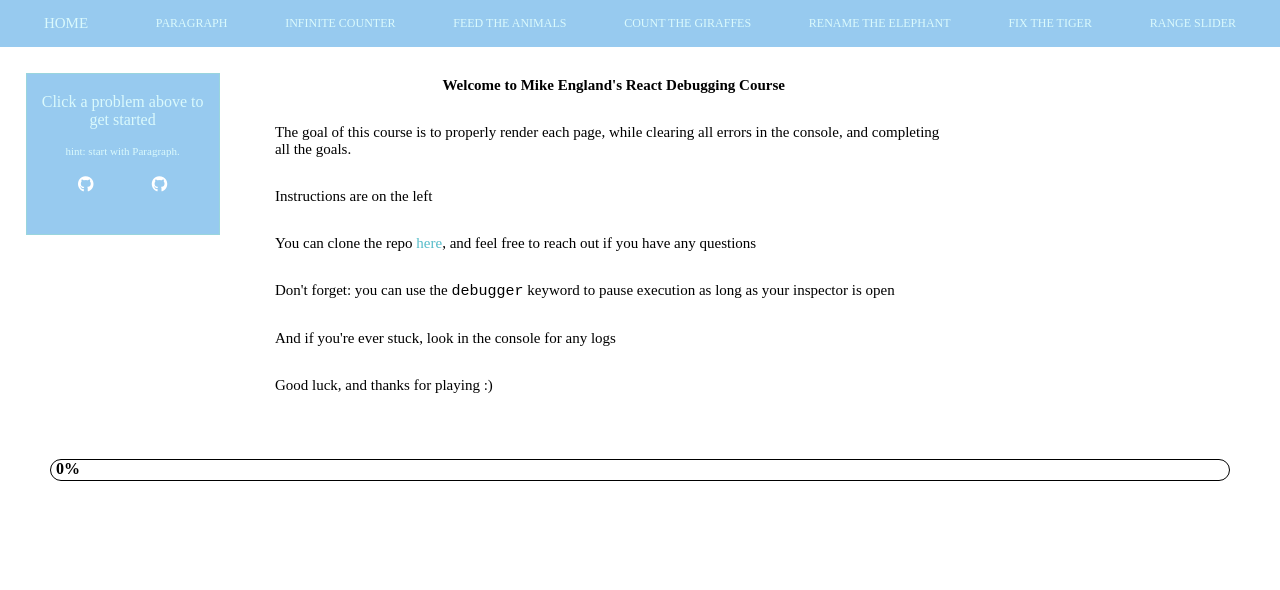
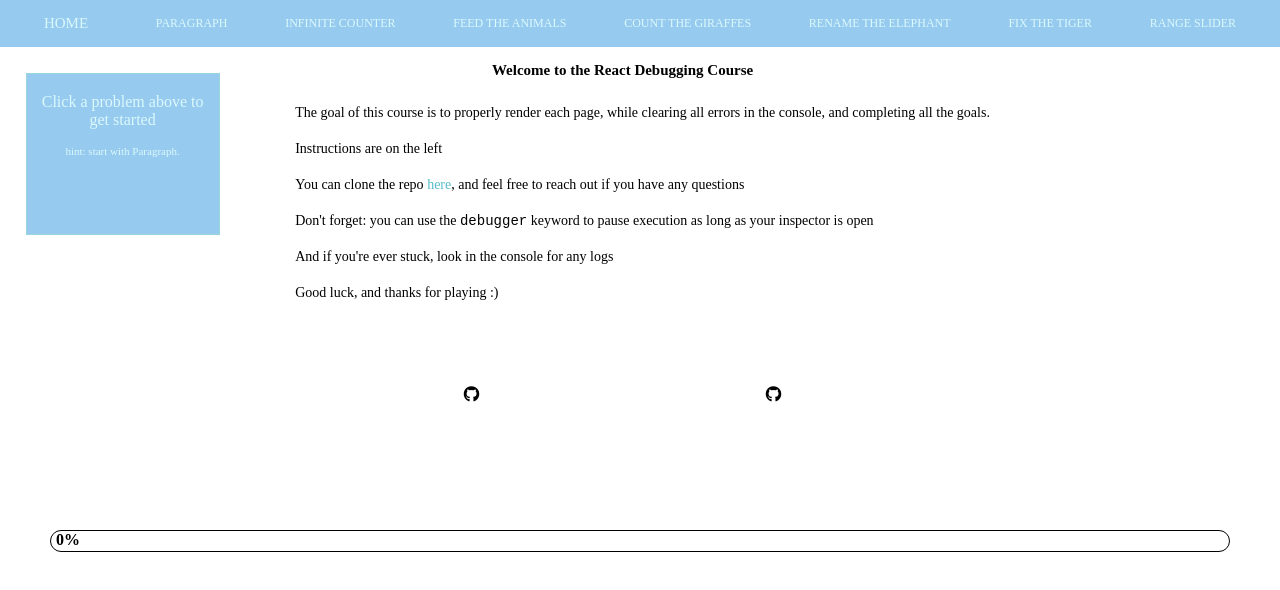
Before and after one commit to michealengland/react-debugging-demo, a React (Create React App) app: page / in a window 1280 px wide. Shown: the top 590 px of the page. Built offline with nearby package versions, Linux system fonts and the light colour scheme.

Commit message:
refactored into ul

```diff
--- a/src/App.js
+++ b/src/App.js
@@ -20,6 +20,7 @@ function App() {
   const [completed, setCompleted] = useState(defaultState)
   const [modal, setModal] = useState(false)
 
+  console.log('example', example)
   useEffect(() => {
     const prevCompleted = localStorage.getItem('completed')
     const prevExample = localStorage.getItem('example')
--- a/src/App.scss
+++ b/src/App.scss
@@ -93,8 +93,10 @@ body {
 
 //instructions component
 .instructions {
+  position: relative;
   height: 20vh;
   width: 15vw;
+  overflow-y: scroll;
   border: 1px solid #99d5dd;
   background-color: #97caef;
   margin: 2%;
@@ -117,11 +119,11 @@ body {
   display: flex;
 }
 
-.home-text {
-  margin: 2% 5% 0 4%;
-  display: flex;
-  flex-direction: column;
-  justify-content: center;
+.homepage-list > li {
+  list-style: none;
+  padding: 10px;
+  font-size: 14px;
+  text-align: left;
 }
 .example-inner {
   margin: 3% 15%;
@@ -219,5 +221,5 @@ body {
 
 .github-icon {
   text-decoration: none;
-  color: white;
+  color: black;
 }
--- a/src/components/HomePage.js
+++ b/src/components/HomePage.js
@@ -1,19 +1,21 @@
 /* eslint-disable react/no-unescaped-entities */
 import React from 'react'
+import Tooltip from './Tooltip/Tooltip'
 
 export default function HomePage() {
   return (
     <div className="homepage">
       <div className="home-text">
         <h3 className="home-title header">
-          Welcome to Mike England's React Debugging Course
+          Welcome to the React Debugging Course
         </h3>
-        <p className="home-title">
+        <ul className="homepage-list">
+          <li>
             The goal of this course is to properly render each page, while
             clearing all errors in the console, and completing all the goals.
-        </p>
-        <p className="home-title">Instructions are on the left</p>
-        <p className="home-title">
+          </li>
+          <li>Instructions are on the left</li>
+          <li>
             You can clone the repo{' '}
             <a
               target="_blank"
@@ -24,15 +26,36 @@ export default function HomePage() {
               here
             </a>
             , and feel free to reach out if you have any questions{' '}
-        </p>
-        <p className="home-title">
+          </li>
+          <li>
             Don't forget: you can use the <code>debugger</code> keyword to pause
             execution as long as your inspector is open
-        </p>
-        <p className="home-title">
-          And if you're ever stuck, look in the console for any logs
-        </p>
-        <p className="home-title">Good luck, and thanks for playing :) </p>
+          </li>
+          <li>And if you're ever stuck, look in the console for any logs</li>
+          <li>Good luck, and thanks for playing :) </li>
+        </ul>
+        <div className="contact">
+          <Tooltip text={"Mike England's Github"}>
+            <a
+              href="https://github.com/michealengland"
+              target="_blank"
+              rel="noreferrer"
+              className="github-icon"
+            >
+              <i className="fa fa-github"></i>{' '}
+            </a>
+          </Tooltip>
+          <Tooltip text={"J.R. McCann's Github"}>
+            <a
+              href="https://github.com/johnrobertmcc"
+              target="_blank"
+              rel="noreferrer"
+              className="github-icon"
+            >
+              <i className="fa fa-github"></i>{' '}
+            </a>
+          </Tooltip>
+        </div>
       </div>
     </div>
   )
--- a/src/components/Instruction.js
+++ b/src/components/Instruction.js
@@ -1,6 +1,5 @@
 import React from 'react'
 import {PropTypes} from 'prop-types'
-import Tooltip from './Tooltip/Tooltip'
 
 export default function Instruction({
   description,
@@ -9,6 +8,7 @@ export default function Instruction({
   hint,
   file,
 }) {
+  console.log(example)
   return (
     <div className="body">
       {file ? <p className="file">File: example{file}</p> : null}
@@ -24,28 +24,7 @@ export default function Instruction({
           Finished?
         </button>
       ) : (
-        <div className="contact">
-          <Tooltip text={"Mike England's Github"}>
-            <a
-              href="https://github.com/michealengland"
-              target="_blank"
-              rel="noreferrer"
-              className="github-icon"
-            >
-              <i className="fa fa-github"></i>{' '}
-            </a>
-          </Tooltip>
-          <Tooltip text={"J.R. McCann's Github"}>
-            <a
-              href="https://github.com/johnrobertmcc"
-              target="_blank"
-              rel="noreferrer"
-              className="github-icon"
-            >
-              <i className="fa fa-github"></i>{' '}
-            </a>
-          </Tooltip>
-        </div>
+        ''
       )}
     </div>
   )
--- a/src/components/Instructions.js
+++ b/src/components/Instructions.js
@@ -44,6 +44,7 @@ export default function Instructions({example, setCompleted}) {
     default:
       exampleInstructions = 'Click a problem above to get started'
       hint = 'hint: start with Paragraph.'
+      break
   }
 
   return (
```
Lines whose indentation alone changed are shown as unchanged.
